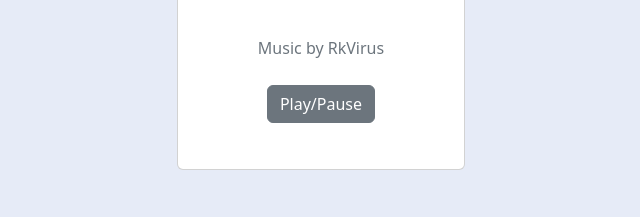
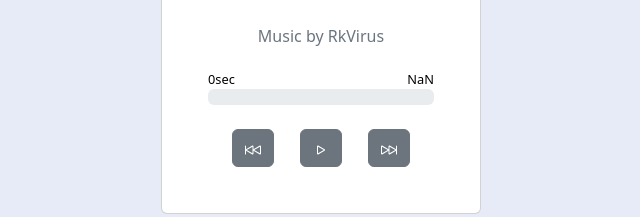
Before and after one commit to Rk-Virus/Music-App, a React (Create React App) app: page / in a window 1280 px wide. Shown: the part 446-663 px from the top of the page, without its empty margins (319-959 px from the left). Built offline with nearby package versions, Linux system fonts and the light colour scheme.

Commit message:
music player is ready

```diff
--- a/package.json
+++ b/package.json
@@ -12,6 +12,7 @@
     "@types/react-dom": "^18.0.11",
     "bootstrap": "^5.2.3",
     "react": "^18.2.0",
+    "react-bootstrap-icons": "^1.10.2",
     "react-dom": "^18.2.0",
     "react-scripts": "5.0.1",
     "reactstrap": "^9.1.6",
--- a/src/Components/MusicCard.tsx
+++ b/src/Components/MusicCard.tsx
@@ -1,19 +1,47 @@
-import React from 'react';
-import { Card, CardBody,CardTitle,CardSubtitle,CardText,Button } from 'reactstrap';
+import React, { useEffect, useState } from 'react';
+import { Card, CardBody, CardTitle, CardSubtitle, Button, Progress } from 'reactstrap';
+import { Pause, SkipForward, SkipBackward, FastForward, Play } from 'react-bootstrap-icons';
+import '../App.css';
 
 function MusicCard() {
+  const [audio, setAudio] = useState(new Audio('/waterfall.mp3'))
+  const [isPlaying, setIsPlaying] = useState(false)
+  const [pointer, setPointer] = useState(0)
+  const [currTime, setCurrTime] = useState(0)
+  const [duration, setDuration] = useState(audio.duration)
+
+ // changing progress
+  audio.addEventListener('timeupdate', ()=>{
+    console.log(audio.currentTime)
+    let value = (audio.currentTime / audio.duration)*100
+    setPointer(value)
+    setCurrTime(Math.round(audio.currentTime))
+  })
+
+  const playOrPause = (isPlaying: any) =>{
+    setIsPlaying(!isPlaying)
+    if(isPlaying){
+      audio.pause()
+    }
+    else{
+      audio.play();
+    }
+  }
   return (
     <>
       <Card
         style={{
-    width: '18rem',
-    padding:30
+          width: '20rem',
+          padding: 30
         }}
       >
         <img
           alt="card image"
           src="https://picsum.photos/200/200"
-    style={{borderRadius:'50%'}}
+          style={{
+            borderRadius: '50%',
+          }}
+        // className='App-logo'
         />
         <CardBody>
           <CardTitle tag="h5">
@@ -25,9 +53,34 @@ function MusicCard() {
           >
             Music by RkVirus
           </CardSubtitle>
-    <Button>
-      Play/Pause
+          <div style={{ display: 'flex', justifyContent: 'space-between' }}>
+            <div className="text-start text-black" style={{ fontSize: '0.8rem' }}>
+              {currTime}sec
+            </div>
+            <div className="text-start text-black" style={{ fontSize: '0.8rem' }}>
+              {duration}
+            </div>
+          </div>
+          <Progress
+            max="100"
+            value={pointer}
+          />
+          <audio src="./waterfall.mp3"></audio>
+          <div className='d-flex justify-content-between px-4'>
+            <Button className='mt-4'>
+              <SkipBackward />
             </Button>
+            <Button className='mt-4'
+              onClick={()=>{
+                playOrPause(isPlaying)
+              }}
+            >
+              {isPlaying?<Pause/>: <Play/>}
+            </Button>
+            <Button className='mt-4'>
+              <SkipForward />
+            </Button>
+          </div>
         </CardBody>
       </Card>
     </>
--- a/tsconfig.json
+++ b/tsconfig.json
@@ -22,5 +22,5 @@
   },
   "include": [
     "src"
-  ]
+, "src/Components/MusicCard.tsxCardsrc/Components/MusicCard.tsxts/MusicCard.tsx"  ]
 }
```
Also changed, not shown: 2 other files (tests, documents, lock files or other folders). Lines whose indentation alone changed are shown as unchanged.
